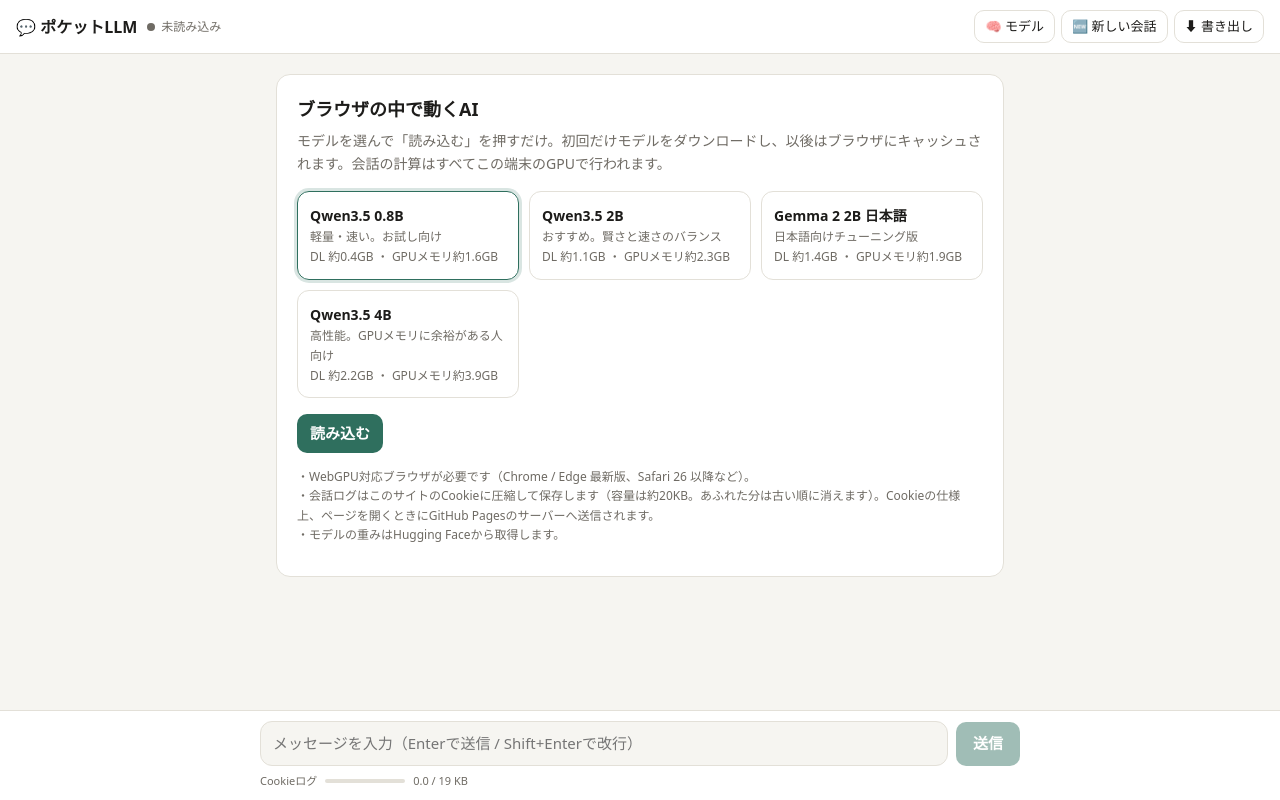
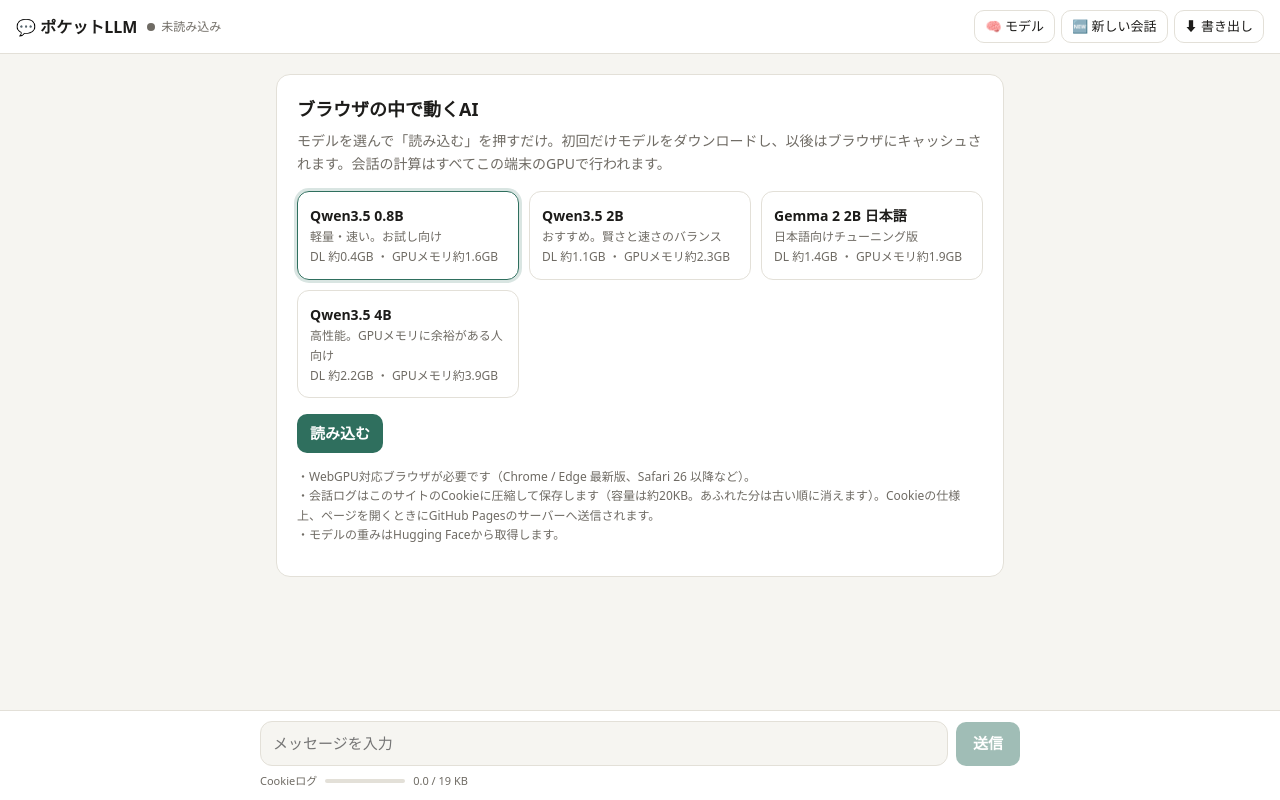
Before and after one commit to 417si/claude-artifact, a plain HTML site: page index.html in a window 1280 px wide. Drawn offline with Linux system fonts and the light colour scheme.

Commit message:
Shorten chat input placeholder for narrow screens
Co-Authored-By: Claude Opus 5.5 <noreply@anthropic.com>

```diff
--- a/index.html
+++ b/index.html
@@ -133,7 +133,7 @@ footer .wrap{padding:0;display:flex;gap:8px;align-items:flex-end}
 
 <footer>
   <div class="wrap">
-    <textarea id="input" rows="1" placeholder="メッセージを入力（Enterで送信 / Shift+Enterで改行）" disabled></textarea>
+    <textarea id="input" rows="1" placeholder="メッセージを入力" title="Enterで送信 / Shift+Enterで改行" disabled></textarea>
     <button class="primary" id="send" disabled>送信</button>
   </div>
   <div id="meter"><span>Cookieログ</span><span class="bar"><i></i></span><span id="meterText">0 KB</span></div>
```
